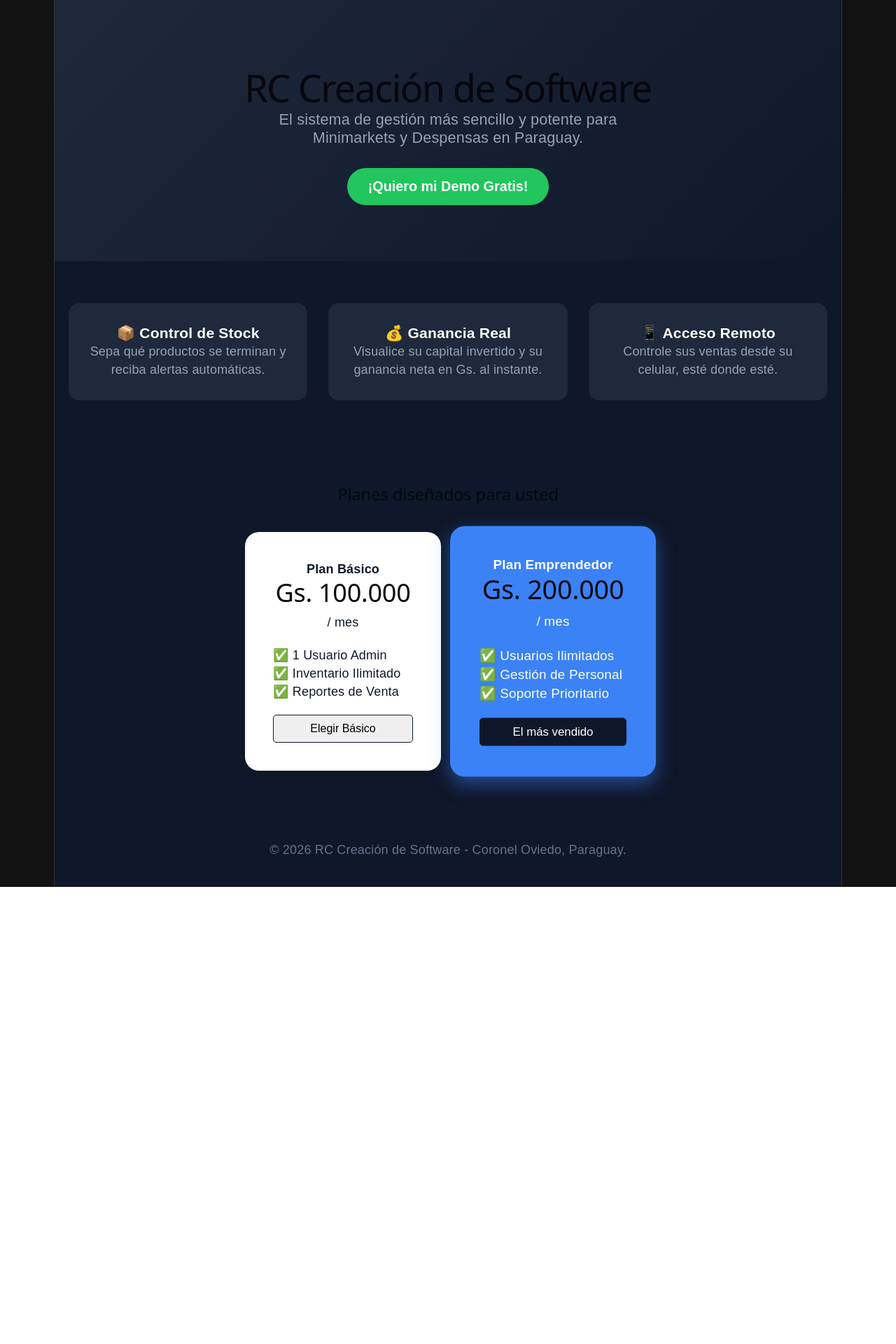
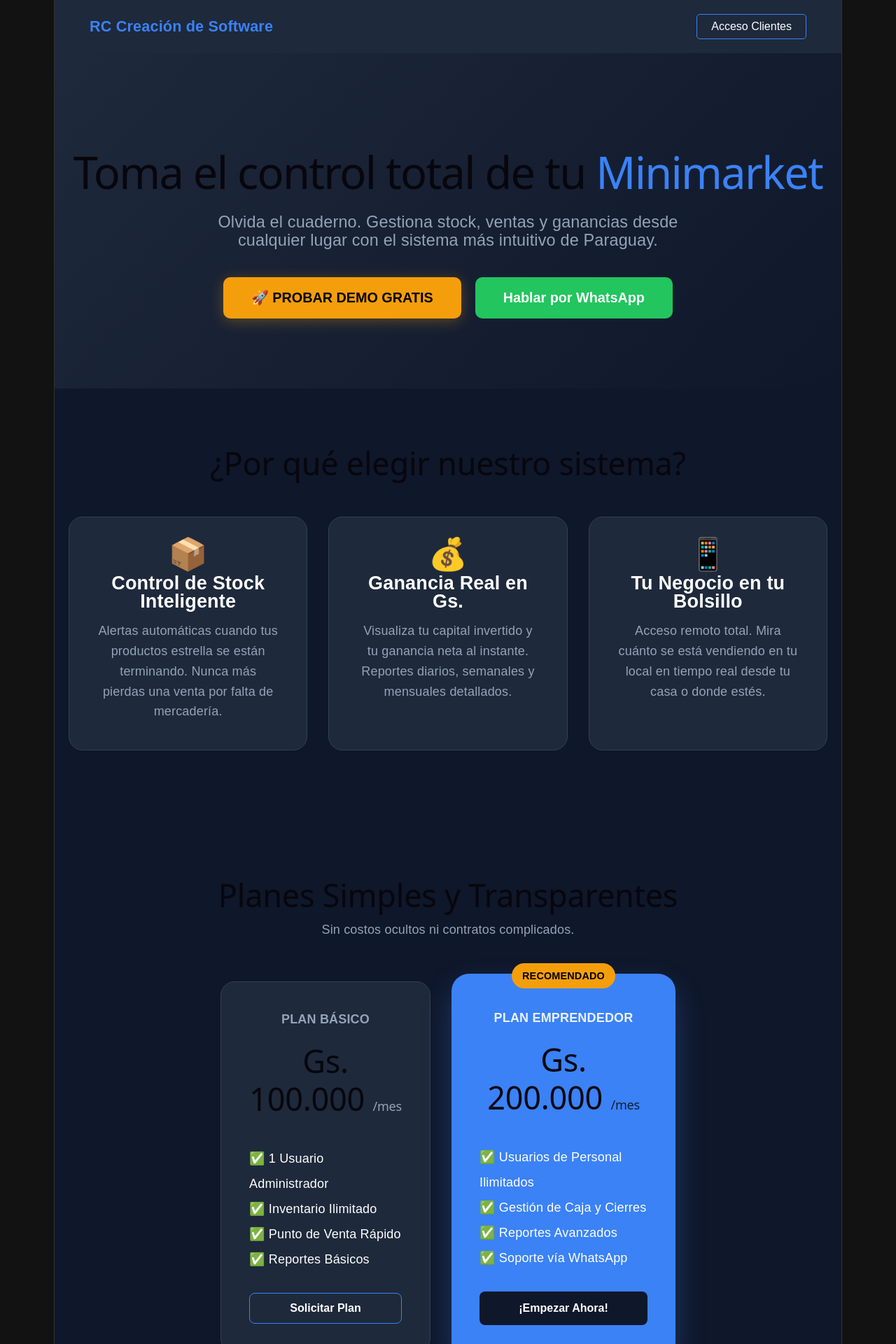
Before and after one commit to rcasco16/minimarket-frontend, a React (Vite) app: page / in a window 1280 px wide. Shown: the top 1920 px of the page at 70% size. Before the commit the page ends 1267 px from the top, so only its background shows below. Built offline with nearby package versions, Linux system fonts and the light colour scheme.

Commit message:
Login Demo definitivo

```diff
--- a/src/components/LandingPage.jsx
+++ b/src/components/LandingPage.jsx
@@ -1,73 +1,175 @@
 import React from 'react';
 
-function LandingPage() {
+function LandingPage({ onIrAlLogin, onProbarDemo }) {
+
   const irAWhatsApp = () => {
     const mensaje = "Hola Rodrigo, me interesa una demo del sistema para mi negocio.";
     window.open(`https://wa.me/595986164945?text=${encodeURIComponent(mensaje)}`, '_blank');
   };
 
   return (
-    <div style={{ fontFamily: 'sans-serif', color: 'white', backgroundColor: '#0f172a' }}>
-      {/* SECCIÓN HERO */}
-      <header style={{ padding: '80px 20px', textAlign: 'center', background: 'linear-gradient(135deg, #1e293b 0%, #0f172a 100%)' }}>
-        <h1 style={{ fontSize: '3rem', marginBottom: '20px' }}>RC Creación de Software</h1>
-        <p style={{ fontSize: '1.2rem', color: '#94a3b8', maxWidth: '600px', margin: '0 auto 30px' }}>
-          El sistema de gestión más sencillo y potente para Minimarkets y Despensas en Paraguay.
+    <div style={{ fontFamily: 'sans-serif', color: 'white', backgroundColor: '#0f172a', minHeight: '100vh' }}>
+
+      {/* --- BARRA DE NAVEGACIÓN --- */}
+      <nav style={{
+        display: 'flex',
+        justifyContent: 'space-between',
+        alignItems: 'center',
+        padding: '20px 50px',
+        backgroundColor: '#1e293b'
+      }}>
+        <div style={{ fontWeight: 'bold', fontSize: '1.2rem', color: '#3b82f6' }}>RC Creación de Software</div>
+        <button
+          onClick={onIrAlLogin}
+          style={{
+            backgroundColor: 'transparent',
+            color: 'white',
+            border: '1px solid #3b82f6',
+            padding: '8px 20px',
+            borderRadius: '5px',
+            cursor: 'pointer'
+          }}
+        >
+          Acceso Clientes
+        </button>
+      </nav>
+
+      {/* --- SECCIÓN HERO (PRINCIPAL) --- */}
+      <header style={{
+        padding: '100px 20px',
+        textAlign: 'center',
+        background: 'linear-gradient(135deg, #1e293b 0%, #0f172a 100%)'
+      }}>
+        <h1 style={{ fontSize: '3.5rem', marginBottom: '20px', lineHeight: '1.2' }}>
+          Toma el control total de tu <span style={{ color: '#3b82f6' }}>Minimarket</span>
+        </h1>
+        <p style={{ fontSize: '1.3rem', color: '#94a3b8', maxWidth: '700px', margin: '0 auto 40px' }}>
+          Olvida el cuaderno. Gestiona stock, ventas y ganancias desde cualquier lugar con el sistema más intuitivo de Paraguay.
         </p>
-        <button onClick={irAWhatsApp} style={{ padding: '15px 30px', fontSize: '1.1rem', backgroundColor: '#22c55e', color: 'white', border: 'none', borderRadius: '50px', cursor: 'pointer', fontWeight: 'bold' }}>
-          ¡Quiero mi Demo Gratis!
-        </button>
+
+        <div style={{ display: 'flex', justifyContent: 'center', gap: '20px', flexWrap: 'wrap' }}>
+          <button
+            onClick={onProbarDemo}
+            style={{
+              padding: '18px 40px',
+              fontSize: '1.1rem',
+              backgroundColor: '#f59e0b',
+              color: 'black',
+              border: 'none',
+              borderRadius: '10px',
+              cursor: 'pointer',
+              fontWeight: 'bold',
+              boxShadow: '0 4px 20px rgba(245, 158, 11, 0.3)'
+            }}
+          >
+            🚀 PROBAR DEMO GRATIS
+          </button>
+
+          <button
+            onClick={irAWhatsApp}
+            style={{
+              padding: '18px 40px',
+              fontSize: '1.1rem',
+              backgroundColor: '#22c55e',
+              color: 'white',
+              border: 'none',
+              borderRadius: '10px',
+              cursor: 'pointer',
+              fontWeight: 'bold'
+            }}
+          >
+            Hablar por WhatsApp
+          </button>
+        </div>
       </header>
 
-      {/* CARACTERÍSTICAS */}
-      <section style={{ padding: '60px 20px', display: 'grid', gridTemplateColumns: 'repeat(auto-fit, minmax(250px, 1fr))', gap: '30px', maxWidth: '1200px', margin: '0 auto' }}>
-        <div style={{ padding: '30px', background: '#1e293b', borderRadius: '15px', textAlign: 'center' }}>
-          <h3>📦 Control de Stock</h3>
-          <p style={{ color: '#94a3b8' }}>Sepa qué productos se terminan y reciba alertas automáticas.</p>
-        </div>
-        <div style={{ padding: '30px', background: '#1e293b', borderRadius: '15px', textAlign: 'center' }}>
-          <h3>💰 Ganancia Real</h3>
-          <p style={{ color: '#94a3b8' }}>Visualice su capital invertido y su ganancia neta en Gs. al instante.</p>
-        </div>
-        <div style={{ padding: '30px', background: '#1e293b', borderRadius: '15px', textAlign: 'center' }}>
-          <h3>📱 Acceso Remoto</h3>
-          <p style={{ color: '#94a3b8' }}>Controle sus ventas desde su celular, esté donde esté.</p>
-        </div>
-      </section>
-
-      {/* PRECIOS */}
-      <section style={{ padding: '60px 20px', textAlign: 'center' }}>
-        <h2 style={{ marginBottom: '40px' }}>Planes diseñados para usted</h2>
-        <div style={{ display: 'flex', justifyContent: 'center', gap: '20px', flexWrap: 'wrap' }}>
-          <div style={{ padding: '40px', background: 'white', color: '#0f172a', borderRadius: '20px', width: '280px' }}>
-            <h4>Plan Básico</h4>
-            <h2 style={{ fontSize: '2rem' }}>Gs. 100.000</h2>
-            <p>/ mes</p>
-            <ul style={{ listStyle: 'none', padding: 0, textAlign: 'left', margin: '20px 0' }}>
-              <li>✅ 1 Usuario Admin</li>
-              <li>✅ Inventario Ilimitado</li>
-              <li>✅ Reportes de Venta</li>
-            </ul>
-            <button onClick={irAWhatsApp} style={{ width: '100%', padding: '10px', borderRadius: '5px', border: '1px solid #0f172a', cursor: 'pointer' }}>Elegir Básico</button>
+      {/* --- CARACTERÍSTICAS --- */}
+      <section style={{ padding: '80px 20px', maxWidth: '1200px', margin: '0 auto' }}>
+        <h2 style={{ textAlign: 'center', marginBottom: '50px', fontSize: '2.5rem' }}>¿Por qué elegir nuestro sistema?</h2>
+        <div style={{
+          display: 'grid',
+          gridTemplateColumns: 'repeat(auto-fit, minmax(300px, 1fr))',
+          gap: '30px'
+        }}>
+          <div style={{ padding: '40px', background: '#1e293b', borderRadius: '20px', border: '1px solid #334155' }}>
+            <div style={{ fontSize: '2.5rem', marginBottom: '15px' }}>📦</div>
+            <h3 style={{ fontSize: '1.5rem', marginBottom: '15px' }}>Control de Stock Inteligente</h3>
+            <p style={{ color: '#94a3b8', lineHeight: '1.6' }}>Alertas automáticas cuando tus productos estrella se están terminando. Nunca más pierdas una venta por falta de mercadería.</p>
           </div>
 
-          <div style={{ padding: '40px', background: '#3b82f6', color: 'white', borderRadius: '20px', width: '280px', transform: 'scale(1.05)', boxShadow: '0 10px 25px rgba(59, 130, 246, 0.5)' }}>
-            <h4>Plan Emprendedor</h4>
-            <h2 style={{ fontSize: '2rem' }}>Gs. 200.000</h2>
-            <p>/ mes</p>
-            <ul style={{ listStyle: 'none', padding: 0, textAlign: 'left', margin: '20px 0' }}>
-              <li>✅ Usuarios Ilimitados</li>
-              <li>✅ Gestión de Personal</li>
-              <li>✅ Soporte Prioritario</li>
-            </ul>
-            <button onClick={irAWhatsApp} style={{ width: '100%', padding: '10px', borderRadius: '5px', border: 'none', backgroundColor: '#0f172a', color: 'white', cursor: 'pointer' }}>El más vendido</button>
+          <div style={{ padding: '40px', background: '#1e293b', borderRadius: '20px', border: '1px solid #334155' }}>
+            <div style={{ fontSize: '2.5rem', marginBottom: '15px' }}>💰</div>
+            <h3 style={{ fontSize: '1.5rem', marginBottom: '15px' }}>Ganancia Real en Gs.</h3>
+            <p style={{ color: '#94a3b8', lineHeight: '1.6' }}>Visualiza tu capital invertido y tu ganancia neta al instante. Reportes diarios, semanales y mensuales detallados.</p>
+          </div>
+
+          <div style={{ padding: '40px', background: '#1e293b', borderRadius: '20px', border: '1px solid #334155' }}>
+            <div style={{ fontSize: '2.5rem', marginBottom: '15px' }}>📱</div>
+            <h3 style={{ fontSize: '1.5rem', marginBottom: '15px' }}>Tu Negocio en tu Bolsillo</h3>
+            <p style={{ color: '#94a3b8', lineHeight: '1.6' }}>Acceso remoto total. Mira cuánto se está vendiendo en tu local en tiempo real desde tu casa o donde estés.</p>
           </div>
         </div>
       </section>
 
-      <footer style={{ padding: '40px', textAlign: 'center', color: '#64748b' }}>
-        © 2026 RC Creación de Software - Coronel Oviedo, Paraguay.
+      {/* --- SECCIÓN DE PRECIOS --- */}
+      <section style={{ padding: '100px 20px', backgroundColor: '#0f172a', textAlign: 'center' }}>
+        <h2 style={{ fontSize: '2.5rem', marginBottom: '10px' }}>Planes Simples y Transparentes</h2>
+        <p style={{ color: '#94a3b8', marginBottom: '50px' }}>Sin costos ocultos ni contratos complicados.</p>
+
+        <div style={{ display: 'flex', justifyContent: 'center', gap: '30px', flexWrap: 'wrap', alignItems: 'center' }}>
+
+          {/* Plan Básico */}
+          <div style={{ padding: '40px', background: '#1e293b', borderRadius: '20px', width: '300px', border: '1px solid #334155' }}>
+            <h4 style={{ color: '#94a3b8', textTransform: 'uppercase' }}>Plan Básico</h4>
+            <h2 style={{ fontSize: '2.5rem', margin: '20px 0' }}>Gs. 100.000 <span style={{ fontSize: '1rem', color: '#94a3b8' }}>/mes</span></h2>
+            <ul style={{ listStyle: 'none', padding: 0, textAlign: 'left', margin: '30px 0', lineHeight: '2' }}>
+              <li>✅ 1 Usuario Administrador</li>
+              <li>✅ Inventario Ilimitado</li>
+              <li>✅ Punto de Venta Rápido</li>
+              <li>✅ Reportes Básicos</li>
+            </ul>
+            <button onClick={irAWhatsApp} style={{ width: '100%', padding: '12px', borderRadius: '8px', border: '1px solid #3b82f6', backgroundColor: 'transparent', color: 'white', cursor: 'pointer', fontWeight: 'bold' }}>Solicitar Plan</button>
+          </div>
+
+          {/* Plan Emprendedor */}
+          <div style={{
+            padding: '50px 40px',
+            background: '#3b82f6',
+            color: 'white',
+            borderRadius: '25px',
+            width: '320px',
+            boxShadow: '0 20px 40px rgba(59, 130, 246, 0.3)',
+            position: 'relative'
+          }}>
+            <div style={{ position: 'absolute', top: '-15px', left: '50%', transform: 'translateX(-50%)', backgroundColor: '#f59e0b', padding: '5px 15px', borderRadius: '20px', fontSize: '0.8rem', fontWeight: 'bold', color: 'black' }}>RECOMENDADO</div>
+            <h4 style={{ textTransform: 'uppercase', opacity: '0.9' }}>Plan Emprendedor</h4>
+            <h2 style={{ fontSize: '2.5rem', margin: '20px 0' }}>Gs. 200.000 <span style={{ fontSize: '1rem', opacity: '0.8' }}>/mes</span></h2>
+            <ul style={{ listStyle: 'none', padding: 0, textAlign: 'left', margin: '30px 0', lineHeight: '2' }}>
+              <li>✅ Usuarios de Personal Ilimitados</li>
+              <li>✅ Gestión de Caja y Cierres</li>
+              <li>✅ Reportes Avanzados</li>
+              <li>✅ Soporte vía WhatsApp</li>
+            </ul>
+            <button onClick={irAWhatsApp} style={{ width: '100%', padding: '15px', borderRadius: '8px', border: 'none', backgroundColor: '#0f172a', color: 'white', cursor: 'pointer', fontWeight: 'bold' }}>¡Empezar Ahora!</button>
+          </div>
+
+        </div>
+      </section>
+
+      {/* --- FOOTER --- */}
+      <footer style={{
+        padding: '60px 20px',
+        textAlign: 'center',
+        borderTop: '1px solid #1e293b',
+        color: '#64748b'
+      }}>
+        <div style={{ fontWeight: 'bold', color: 'white', marginBottom: '10px' }}>RC Creación de Software</div>
+        <p>Coronel Oviedo, Caaguazú - Paraguay</p>
+        <div style={{ marginTop: '20px' }}>
+            Desarrollado con ❤️ para los comerciantes paraguayos.
+        </div>
       </footer>
+
     </div>
   );
 }
```
